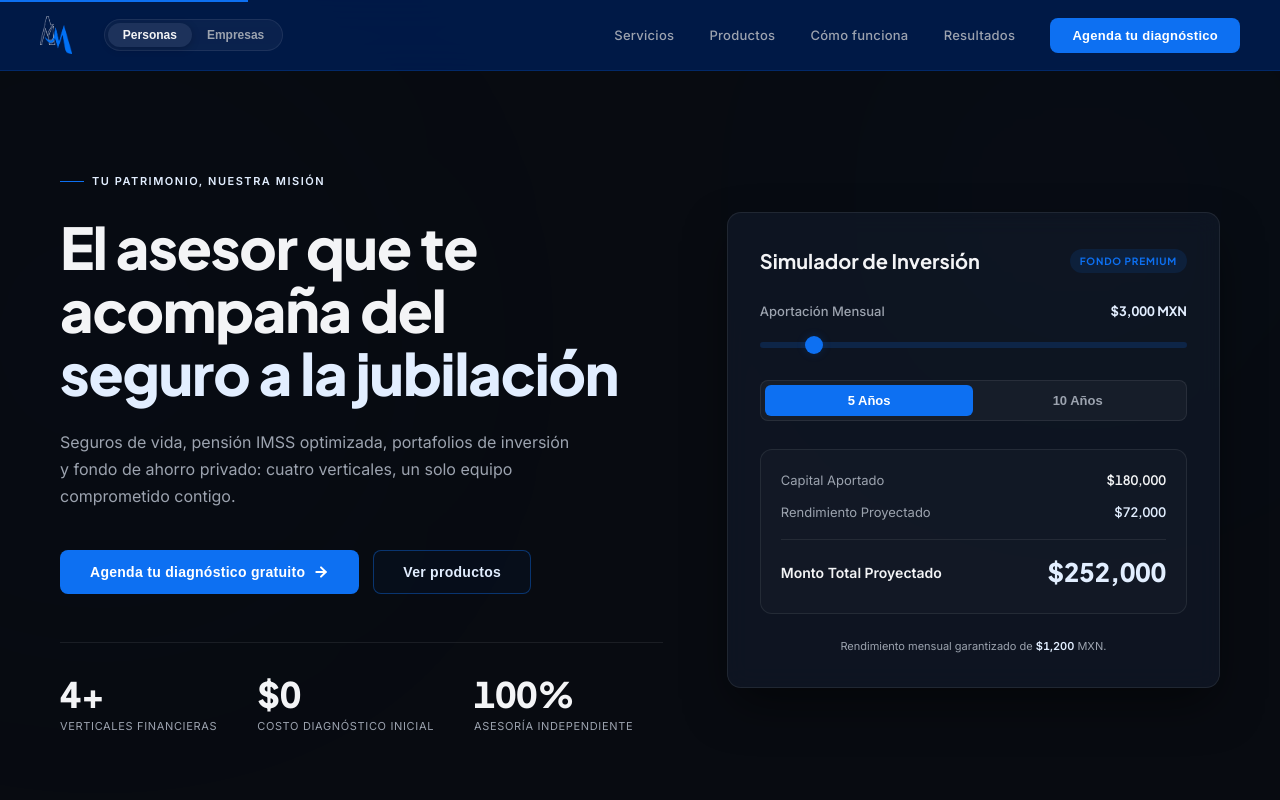
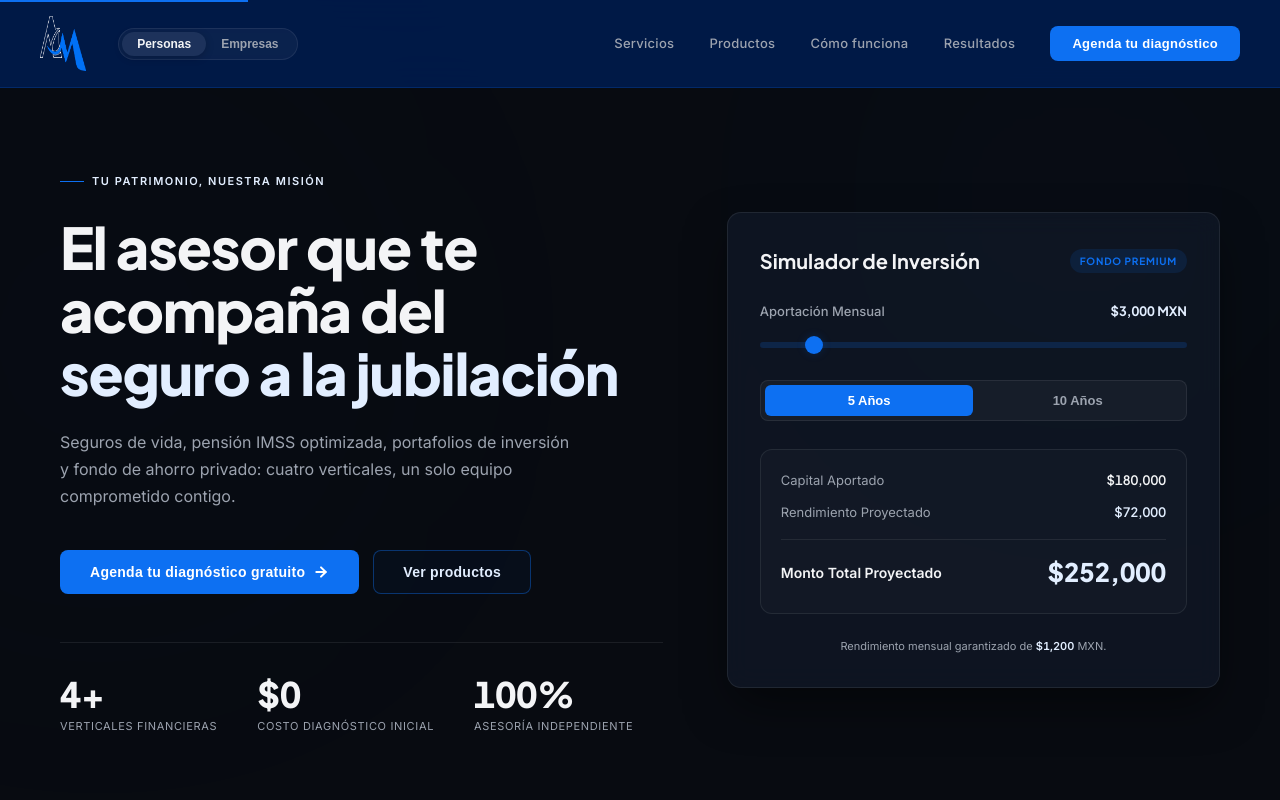
Before and after one commit to B4sicPruebas/MOSHPITTASESORES, a plain HTML site: page index.html in a window 1280 px wide. Shown: the top 800 px of the page. Drawn offline with Linux system fonts and the light colour scheme.

Commit message:
Aumentar el tamaño del logotipo de cabecera a 55px para mayor protagonismo

```diff
--- a/index.html
+++ b/index.html
@@ -87,7 +87,7 @@
   .nav-left { display: flex; align-items: center; gap: 2rem; }
   .nav-logo { display: flex; align-items: center; gap: 10px; text-decoration: none; }
   .nav-logo-img {
-    height: 38px;
+    height: 55px;
     width: auto;
     object-fit: contain;
     display: block;
```
